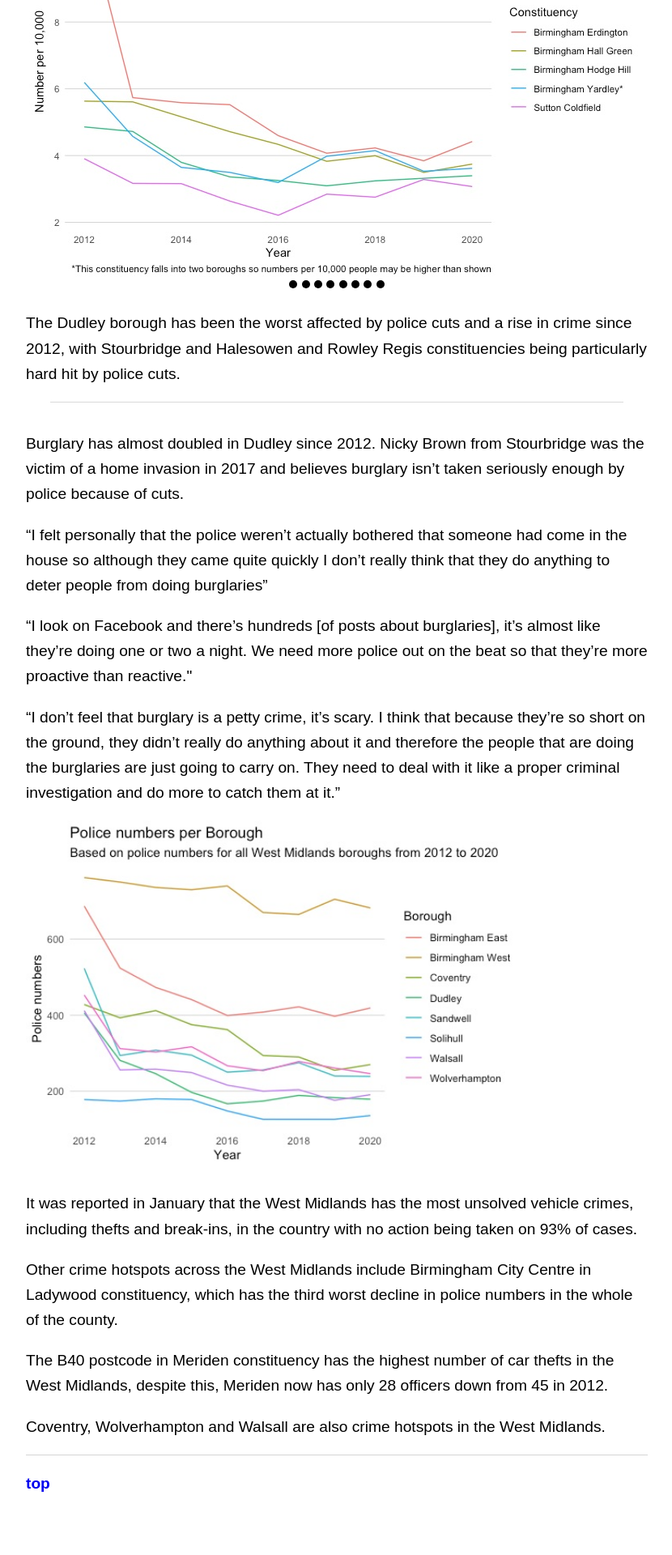
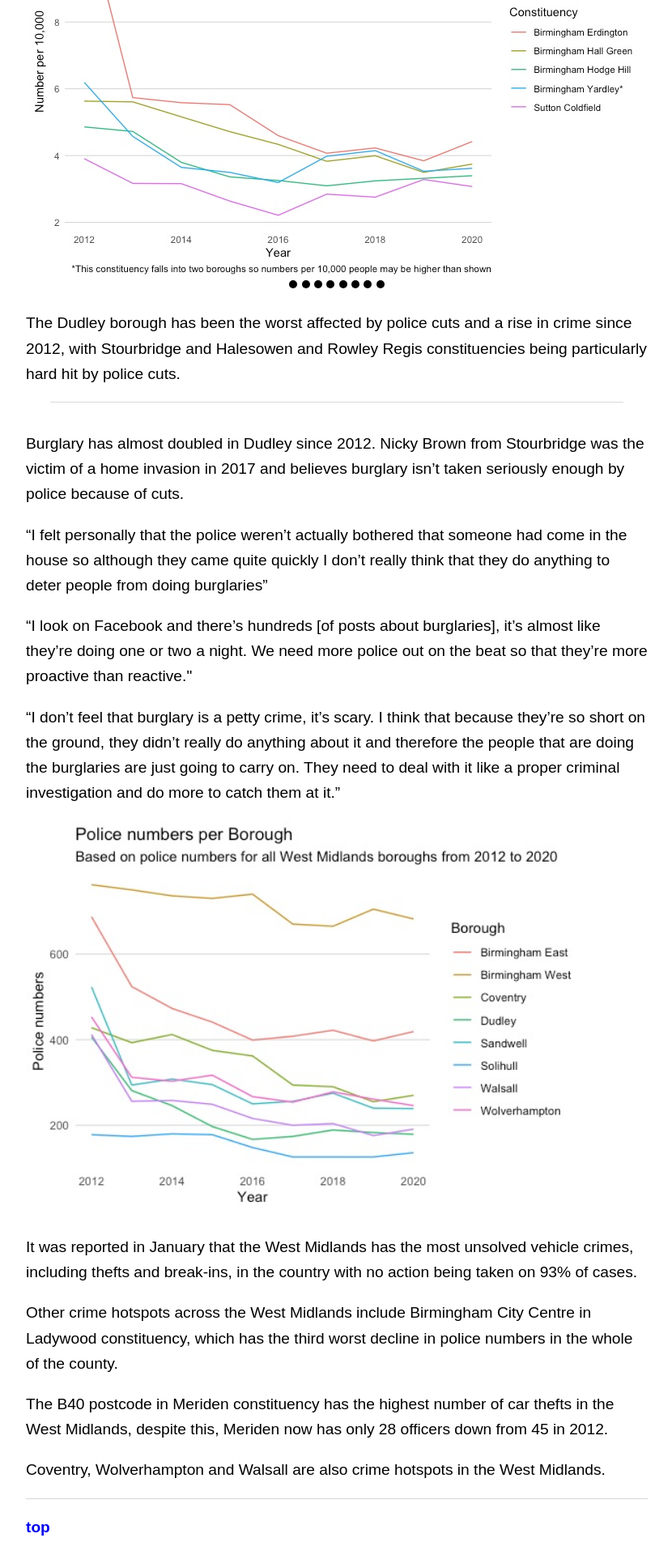
Before and after one commit to gracebraddock/gracebraddock.github.io, a Jekyll site: the page built from data-project/index.html, in a window 1280 px wide. Shown: the part 1787-3707 px from the top of the page at 81% size, without its empty margins (224-1054 px from the left). Built offline with Jekyll 4.4.1, drawn with Linux system fonts in a browser that asks for light colours; before the commit the page ends 3654 px from its top, so only the background shows below that.

Commit message:
Update index.html

```diff
--- a/data-project/index.html
+++ b/data-project/index.html
@@ -65,7 +65,7 @@ title: Grace Braddock
 <p> “I look on Facebook and there’s hundreds [of posts about burglaries], it’s almost like they’re doing one or two a night. We need more police out on the beat so that they’re more proactive than reactive." </p>
 <p> “I don’t feel that burglary is a petty crime, it’s scary. I think that because they’re so short on the ground, they didn’t really do anything about it and therefore the people that are doing the burglaries are just going to carry on. They need to deal with it like a proper criminal investigation and do more to catch them at it.” </p>
 
-<img src="boroughs.jpeg" width="80%">
+<img src="boroughs.jpeg" width="90%">
 
 <p> It was reported in January that the West Midlands has the most unsolved vehicle crimes, including thefts and break-ins, in the country with no action being taken on 93% of cases. </p>
 <p>Other crime hotspots across the West Midlands include Birmingham City Centre in Ladywood constituency, which has the third worst decline in police numbers in the whole of the county. </p>
```
